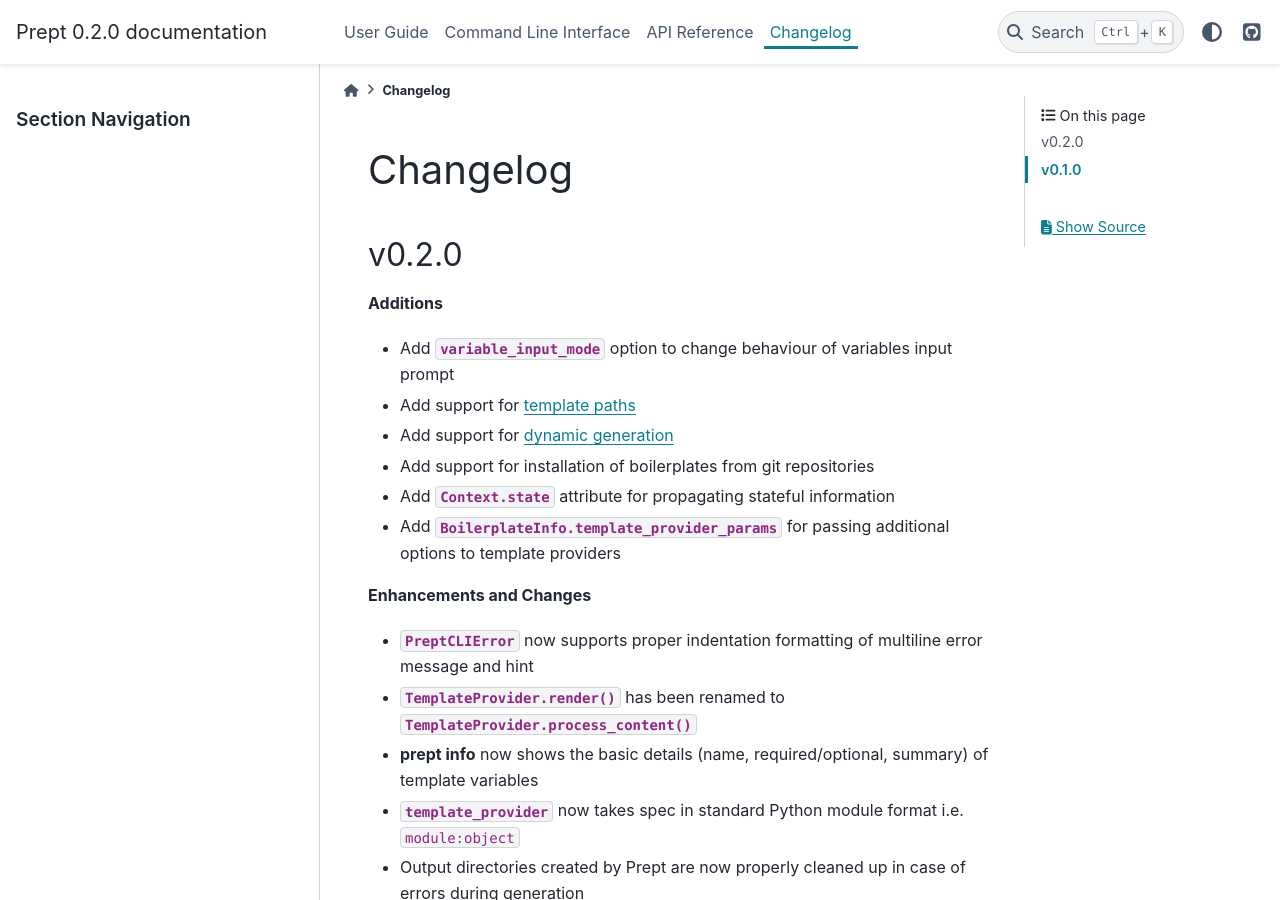
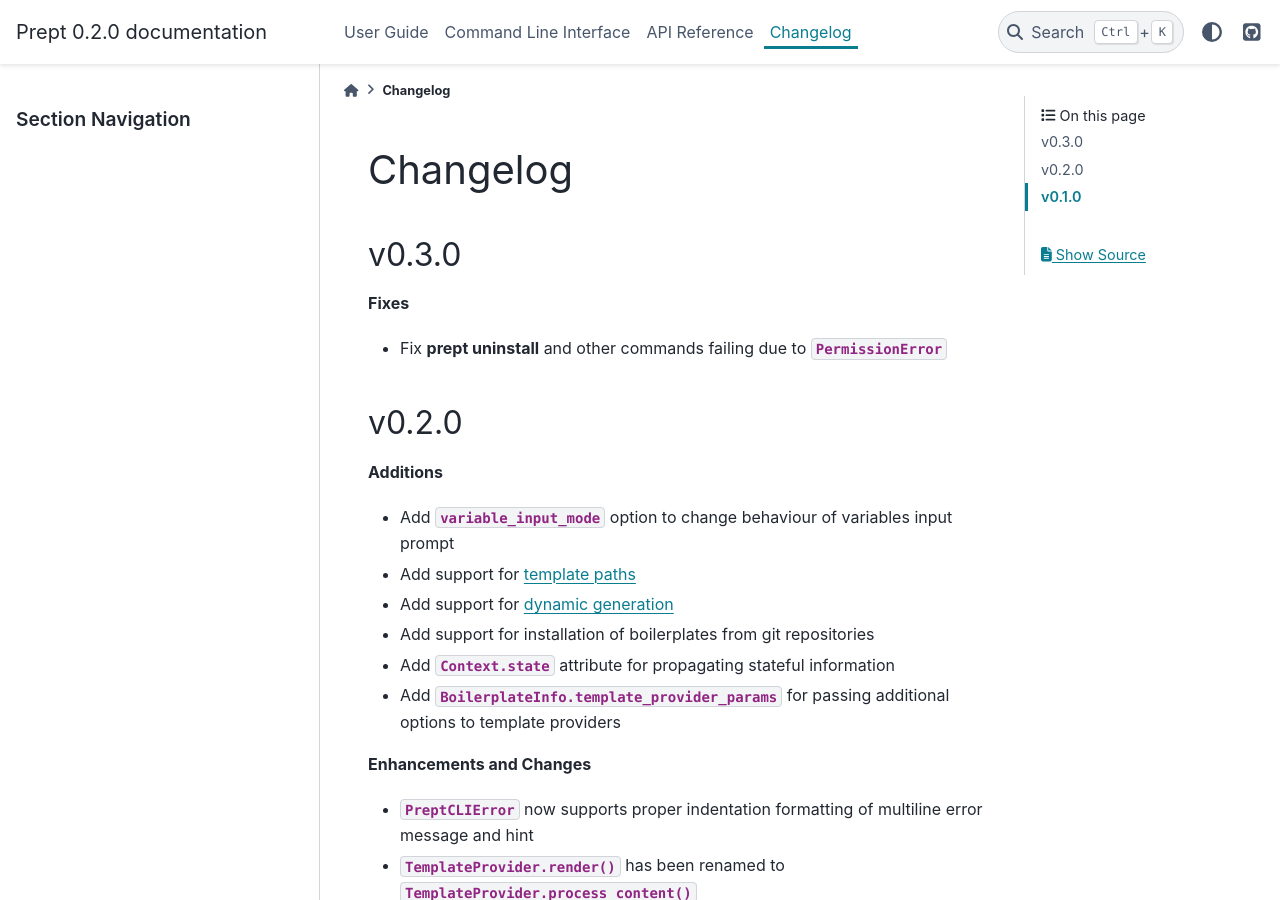
Before and after one commit to izxxr/prept, a Sphinx documentation site: the page built from docs/changelog.rst, in a window 1280 px wide and 900 px high. Built offline with Sphinx 7.4.7 and the PyData theme 0.15.4, drawn with Linux system fonts in a browser that asks for light colours.

Commit message:
Add changelog entry for v0.3.0

```diff
--- a/docs/changelog.rst
+++ b/docs/changelog.rst
@@ -3,6 +3,13 @@
 
 Changelog
 =========
+
+v0.3.0
+~~~~~~
+
+**Fixes**
+
+- Fix :program:`prept uninstall` and other commands failing due to :class:`PermissionError`
 
 v0.2.0
 ~~~~~~
```
